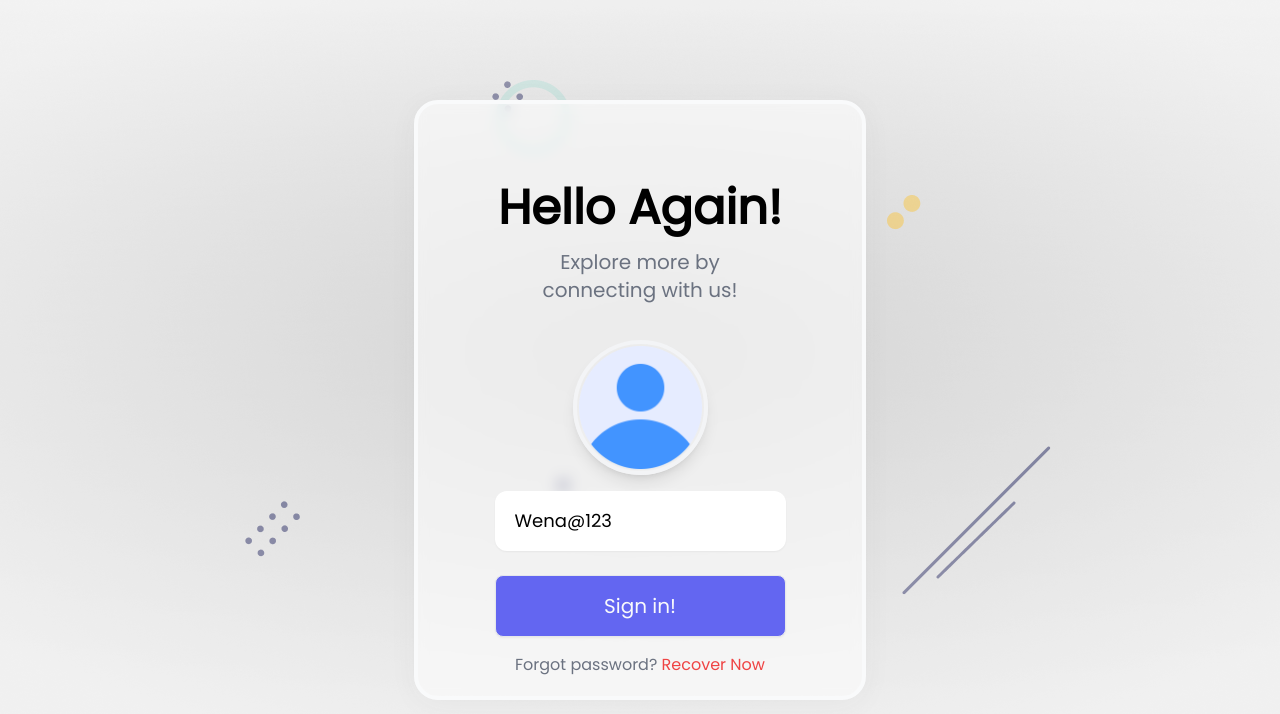
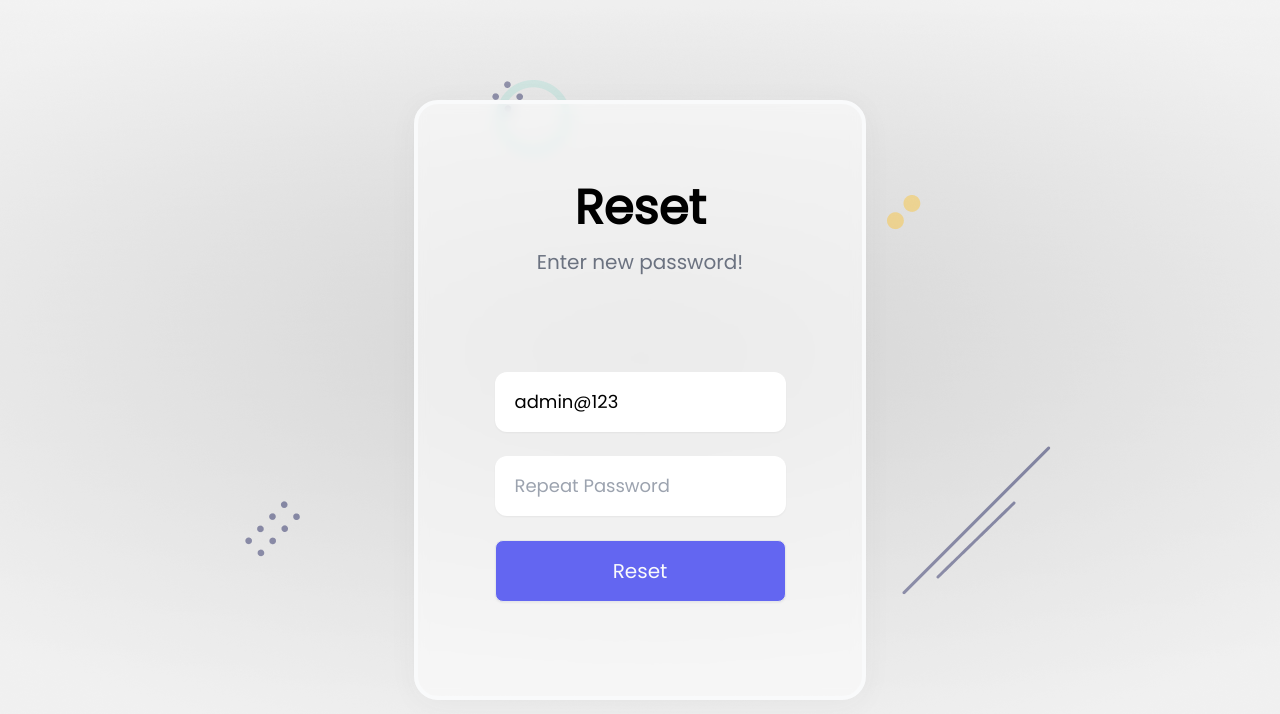
Before and after one commit to Moises771/login, a React (Create React App) app in the folder client/: page /reset in a window 1280 px wide. Shown: the top 714 px of the page. Built offline with nearby package versions, Linux system fonts and the light colour scheme.

Commit message:
Completed Reset UI

```diff
--- a/client/src/components/Reset.js
+++ b/client/src/components/Reset.js
@@ -1,18 +1,17 @@
 import React from "react";
-import { Link } from "react-router-dom";
-import avatar from "../assets/profile.png";
 import { Toaster } from "react-hot-toast";
 import { useFormik } from "formik";
-import { passwordValidate } from "../helper/validate.js";
+import { resetPasswordValidation } from "../helper/validate.js";
 
 import styles from "../styles/Username.module.css";
 
-export default function Password() {
+export default function Reset() {
   const formik = useFormik({
     initialValues: {
-      password: "Wena@123",
+      password: "admin@123",
+      onfirm_pwd: "admin@123",
     },
-    validate: passwordValidate,
+    validate: resetPasswordValidation,
     validateOnBlur: false,
     validateOnChange: false,
     onSubmit: async (values) => {
@@ -25,35 +24,28 @@ export default function Password() {
       <div className="flex justify-center items-center h-screen">
         <div className={styles.glass}>
           <div className="title flex flex-col items-center">
-            <h4 className="text-5xl font-bold">Hello Again!</h4>
+            <h4 className="text-5xl font-bold">Reset</h4>
             <span className="py-4 text-xl w-2/3 text-center text-gray-500 ">
-              Explore more by connecting with us!
+              Enter new password!
             </span>
           </div>
-          <form className="py-1" onSubmit={formik.handleSubmit}>
-            <div className="profile flex justify-center py-4">
-              <img src={avatar} className={styles.profile_img} alt="avatar" />
-            </div>
-
+          <form className="pt-20" onSubmit={formik.handleSubmit}>
             <div className="textbox flex flex-col items-center gap-6">
               <input
                 {...formik.getFieldProps("password")}
                 className={styles.textbox}
                 type="text"
-                placeholder="Password"
+                placeholder="New Password"
+              />
+              <input
+                {...formik.getFieldProps("confirm_pwd")}
+                className={styles.textbox}
+                type="text"
+                placeholder="Repeat Password"
               />
               <button className={styles.btn} type="submit">
-               Sign in!
+                Reset
               </button>
-            </div>
-
-            <div className="text-center py-4">
-              <span className="text-gray-500">
-                Forgot password?{" "}
-                <Link className="text-red-500" to="/recovery">
-                  Recover Now
-                </Link>
-              </span>
             </div>
           </form>
         </div>
--- a/client/src/helper/validate.js
+++ b/client/src/helper/validate.js
@@ -15,6 +15,18 @@ export async function passwordValidate(values) {
 
   return errors;
 }
+
+/** validate reset password */
+export async function resetPasswordValidation(values) {
+  const errors = passwordVerify({}, values);
+
+  if(values.password !== values.confirm_pwd) {
+    errors.exist = toast.error("Passwords don't match!");
+  }
+
+  return errors;
+}
+/******************************************************************************************* */
 
 /**Validate Password */
 function passwordVerify(errors = {}, values) {
```
Also changed, not shown: 1 other file (tests, documents, lock files or other folders).
